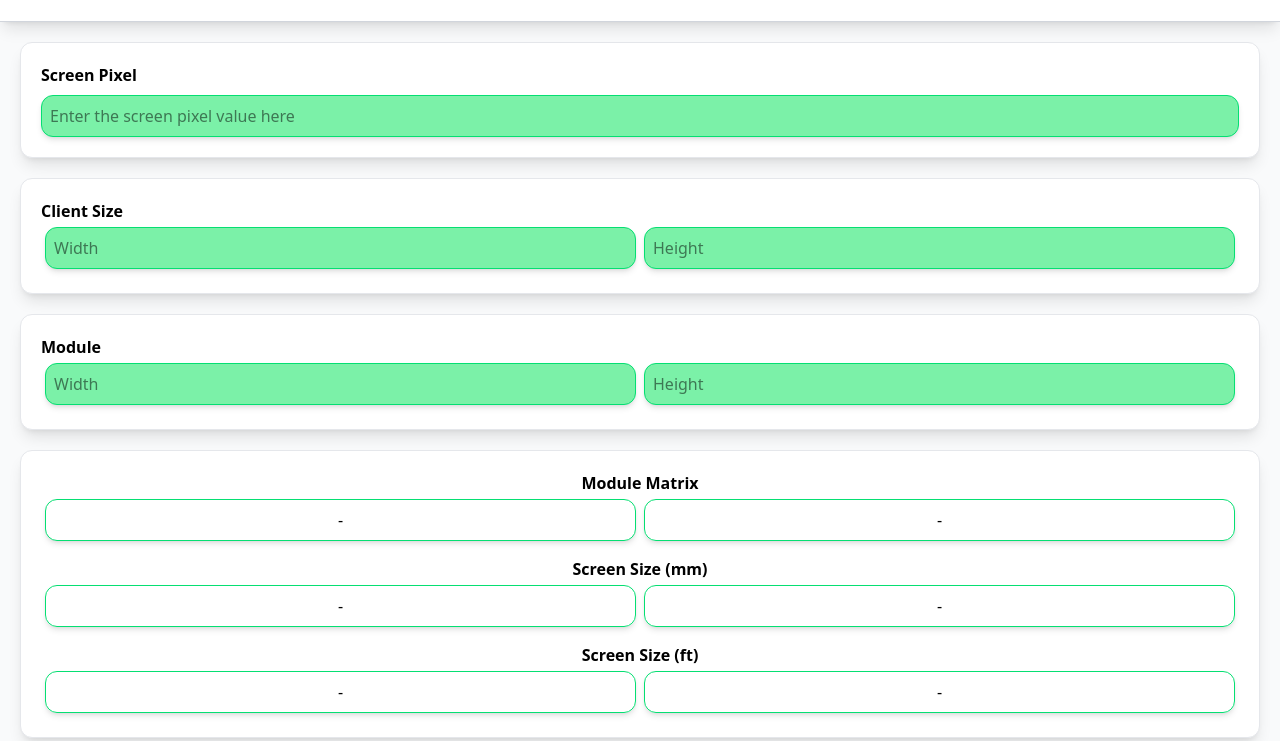
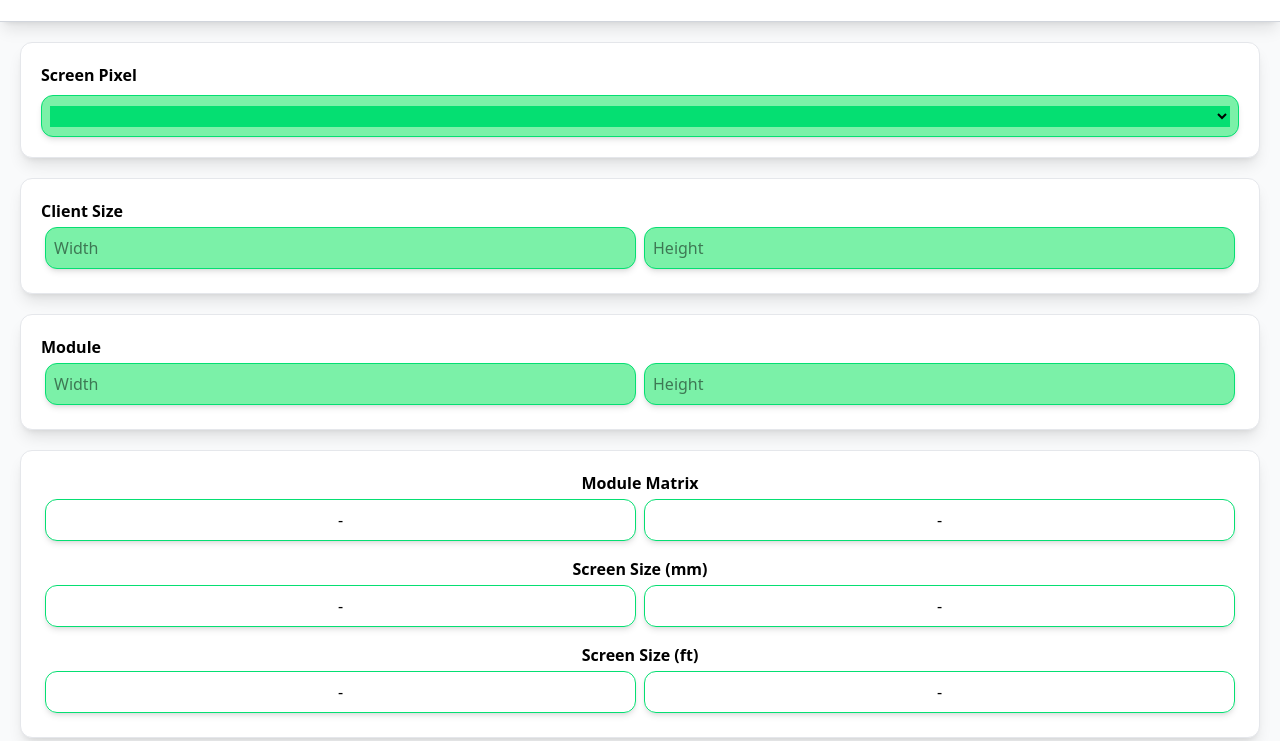
Before and after one commit to sameerthedeveloper/sabi_technology, a plain HTML site: page index.html in a window 1280 px wide. Shown: the part 59-800 px from the top of the page. Drawn offline with nearby package versions, Linux system fonts and the light colour scheme.

Commit message:
Replace input field with a select dropdown for screen pixel selection in index.html

```diff
--- a/index.html
+++ b/index.html
@@ -23,7 +23,20 @@
   <div class="m-5 p-5 bg-white border-1 border-gray-200 rounded-xl shadow-lg">
   <div>
     <h1 class="font-bold">Screen Pixel</h1>
-    <input type="text" class="p-2  w-[100%] mt-2 border-green-400 bg-green-300 border-1 rounded-xl shadow-md" placeholder="Enter the screen pixel value here">
+    <!-- <input type="text" class="p-2  w-[100%] mt-2 border-green-400 bg-green-300 border-1 rounded-xl shadow-md" placeholder="Enter the screen pixel value here"> -->
+    <div
+                        class="p-2  w-[100%] mt-2 border-green-400 bg-green-300 border-1 rounded-xl shadow-md">
+                        <select
+                            class="bg-green-400 w-full text-sm font-medium outline-none text-center dark:bg-gray-700 dark:text-white"
+                            id="series">
+                            <option disabled>Select Screen Pixel</option>
+                            <!-- <option value="AS6">AS6 Series</option>
+                            <option value="AS5" selected>AS5 Series</option> -->
+                        </select>
+
+
+
+                    </div>
   </div>
 </div>
 <div class="m-5 p-5 bg-white border-1 border-gray-200 rounded-xl shadow-lg">
```
